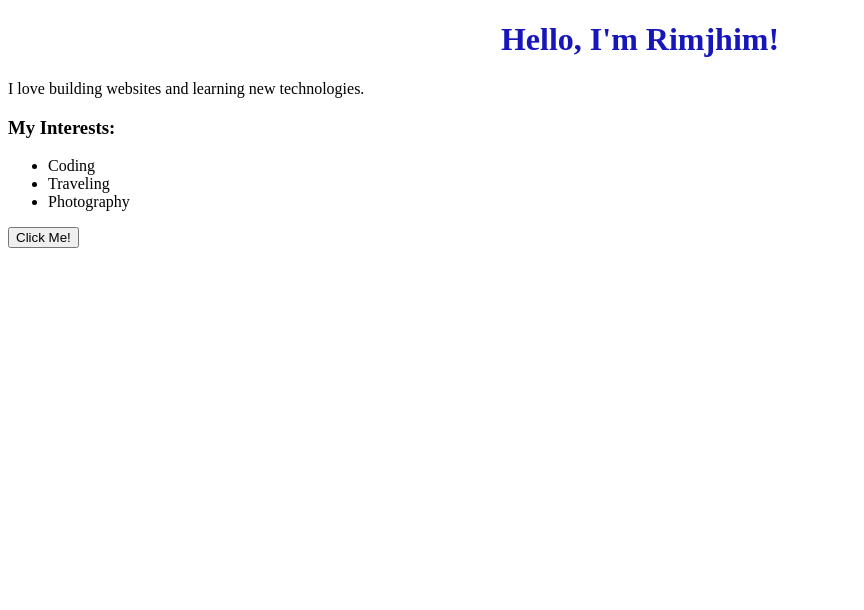
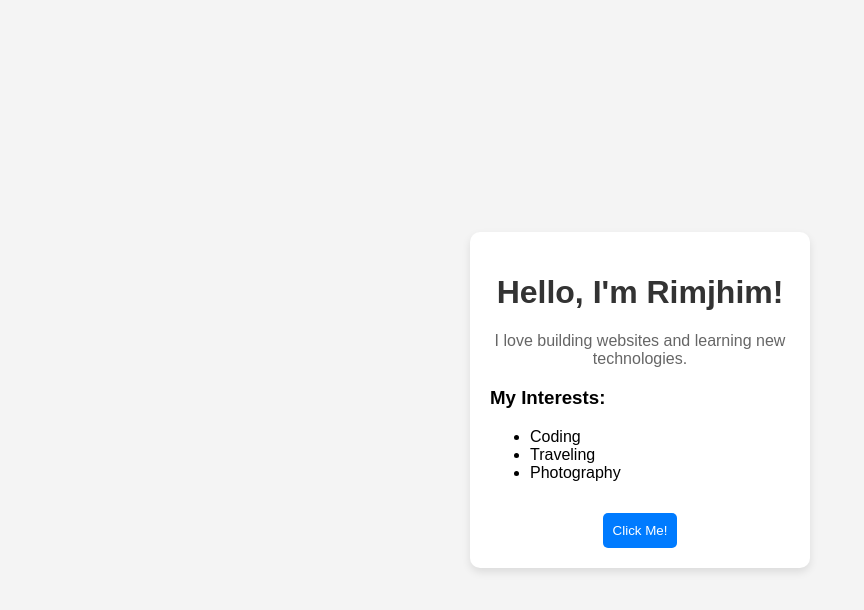
Before and after one commit to Rimjhim-web7015/demo-repo24, a plain HTML site: page index.html in a window 1280 px wide. Shown: the whole page, without its empty margins (0-864 px from the left). Drawn offline with Linux system fonts and the light colour scheme.

Commit message:
second commit

```diff
--- a/style.css
+++ b/style.css
@@ -1,9 +1,48 @@
 
 
 
+body {
+  font-family: Arial, sans-serif;
+  background: #f4f4f4;
+  display: flex;
+  justify-content: center;
+  align-items: center;
+  height: 100vh;
+  margin: 0;
+}
 
-h1{
-    color: rgb(22, 22, 187);
-    font-size: 2em;
-    text-align: center;
+.card {
+  background: white;
+  padding: 20px;
+  border-radius: 10px;
+  width: 300px;
+  box-shadow: 0 4px 8px rgba(0, 0, 0, 0.1);
+  text-align: center;
 }
+
+.card h1 {
+  color: #333;
+}
+
+.card p {
+  color: #666;
+}
+
+.interests {
+  text-align: left;
+  margin-top: 10px;
+}
+
+button {
+  margin-top: 15px;
+  padding: 10px;
+  background: #007bff;
+  color: white;
+  border: none;
+  border-radius: 5px;
+  cursor: pointer;
+}
+
+button:hover {
+  background: #0056b3;
+}
```
